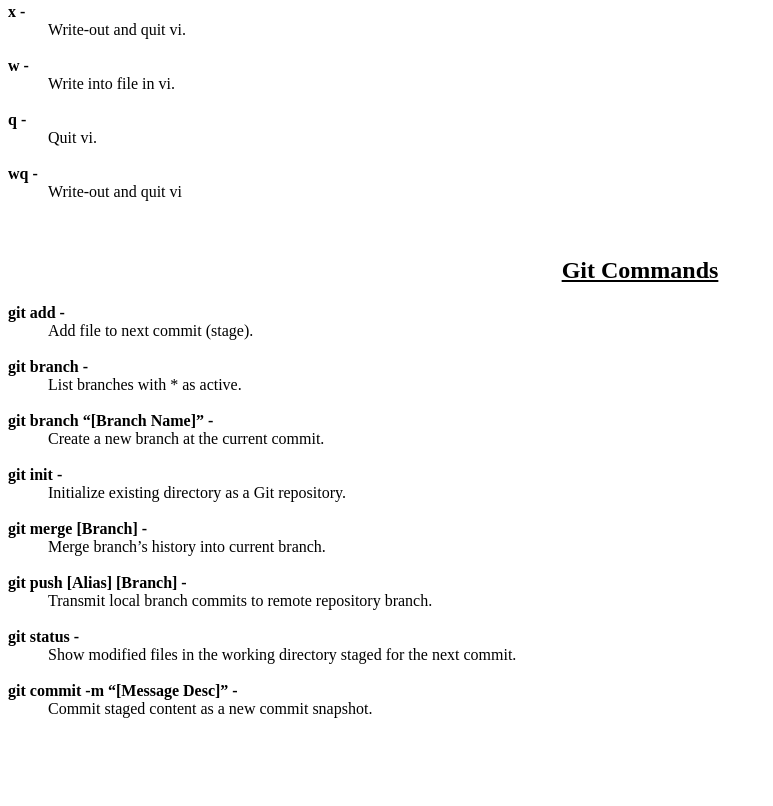
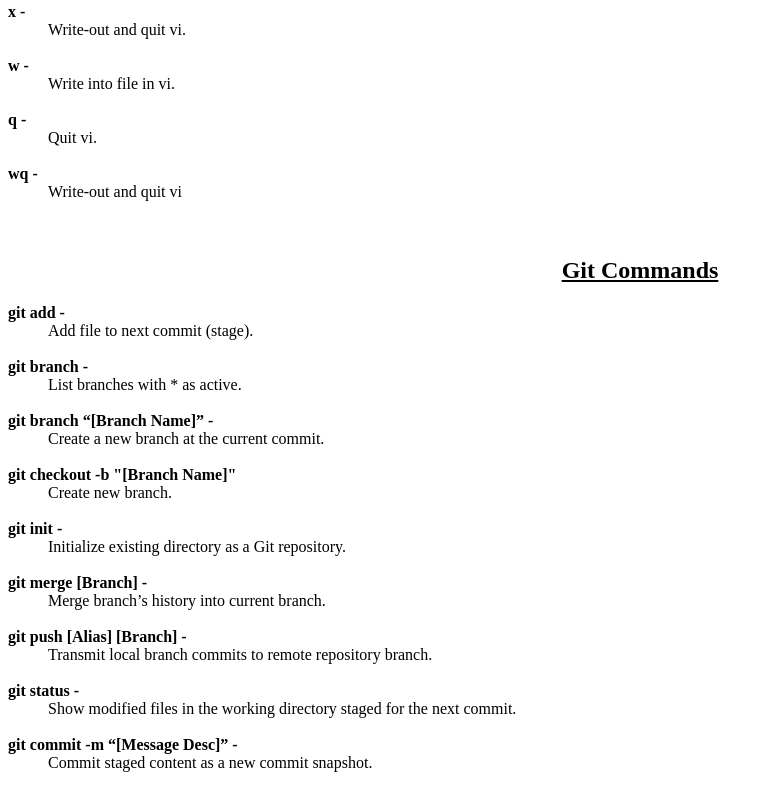
Before and after one commit to finesebastian/IS601-F21-Website, a plain HTML site: page index.html in a window 1280 px wide. Shown: the part 647-1453 px from the top of the page, without its empty margins (0-773 px from the left). Before the commit the page ends 1399 px from the top, so only its background shows below. Drawn offline with Linux system fonts and the light colour scheme.

Commit message:
Updated Index.html file on UpdatePage Branch

```diff
--- a/index.html
+++ b/index.html
@@ -1,4 +1,3 @@
-
 <html>
   <head>
     <title><strong>Sebastian Fine’s First Website</strong></title>
@@ -110,7 +109,13 @@
                           Create a new branch at the current commit.
                       </dd><br>
                     <dt>
-                      <strong>git init -</strong>
+                    	<strong>git checkout -b "[Branch Name]"</strong>
+                    </dt>
+                    	<dd>
+       						Create new branch.
+                        </dd><br>
+                    <dt>
+                    	<strong>git init -</strong>
                     </dt>
                       <dd>
                           Initialize existing directory as a Git repository.
```
